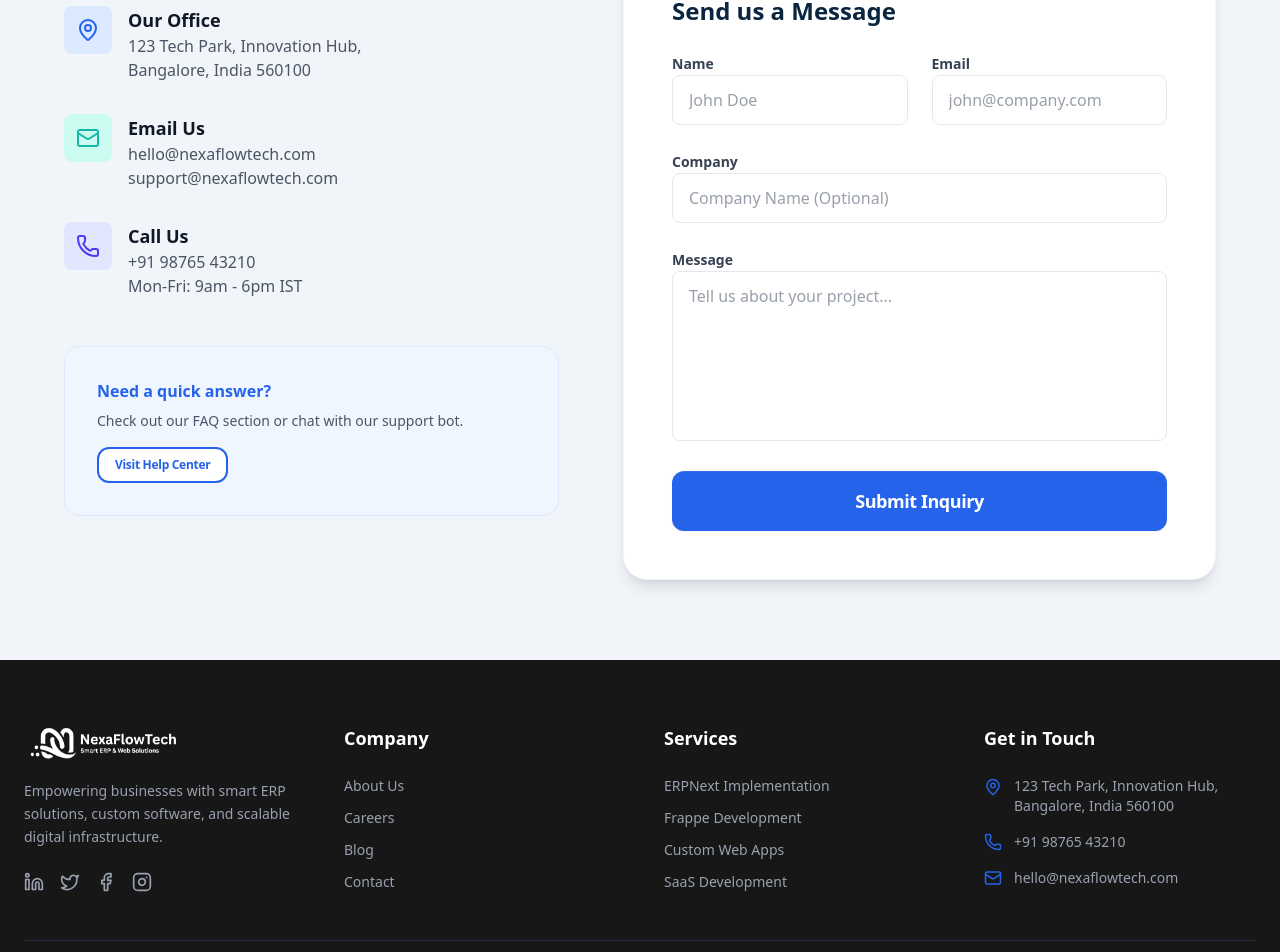
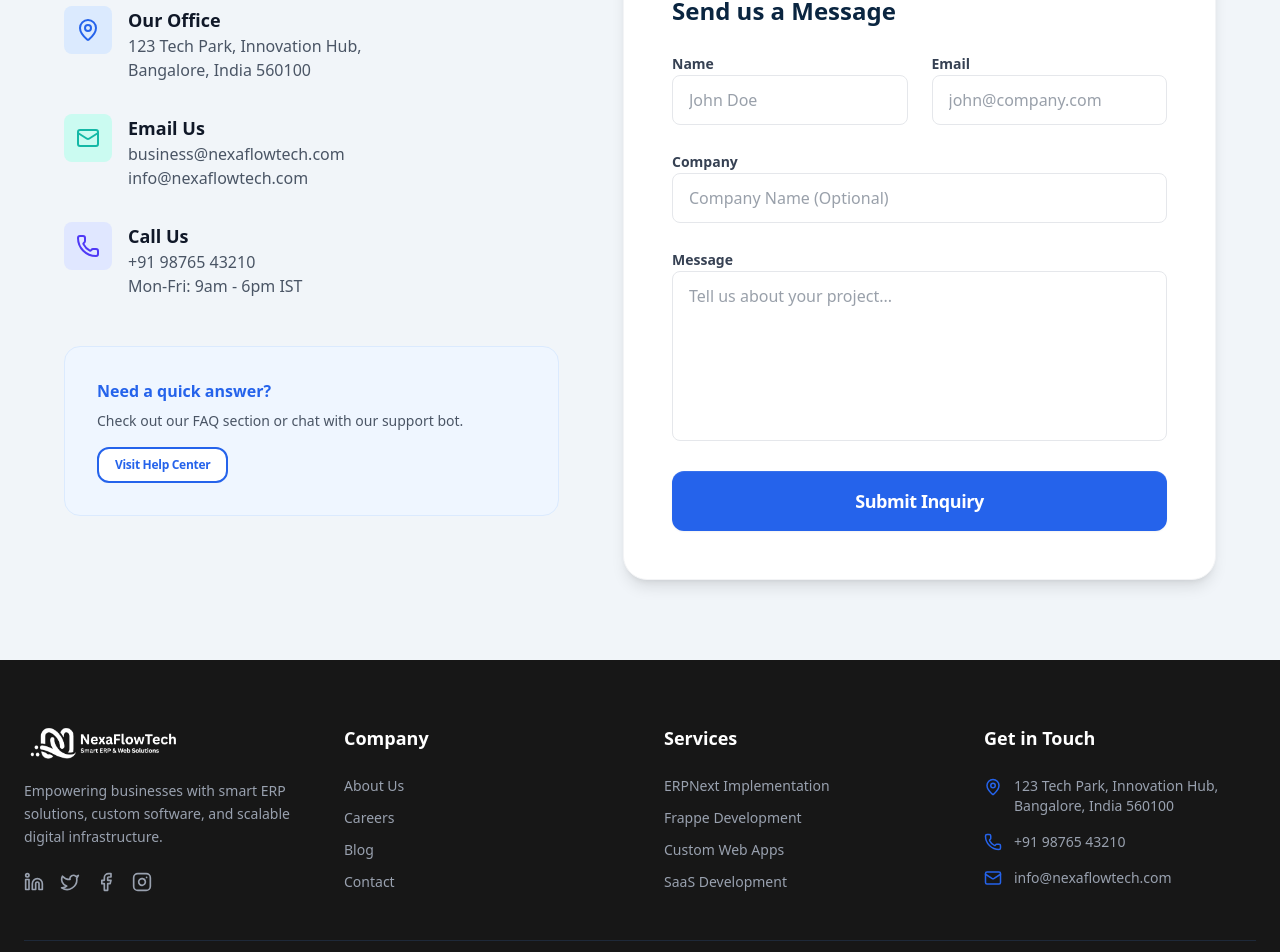
Before and after one commit to nexaflowtech/nexa-website, a Next.js app: page /contact in a window 1280 px wide. Shown: the part 458-1410 px from the top of the page. Built offline with nearby package versions, Linux system fonts and the light colour scheme.

Commit message:
contact update

```diff
--- a/src/app/contact/page.tsx
+++ b/src/app/contact/page.tsx
@@ -91,8 +91,8 @@
                             </div>
                             <div>
                                 <h3 className="text-lg font-semibold text-gray-900">Email Us</h3>
-                                <p className="text-gray-600">hello@nexaflowtech.com</p>
-                                <p className="text-gray-600">support@nexaflowtech.com</p>
+                                <p className="text-gray-600">business@nexaflowtech.com</p>
+                                <p className="text-gray-600">info@nexaflowtech.com</p>
                             </div>
                         </div>
 
--- a/src/components/layout/Footer.tsx
+++ b/src/components/layout/Footer.tsx
@@ -19,7 +19,7 @@
                             Empowering businesses with smart ERP solutions, custom software, and scalable digital infrastructure.
                         </p>
                         <div className="flex space-x-4 pt-2">
-                            <a href="#" className="text-gray-400 hover:text-primary-blue transition-colors">
+                            <a href="https://www.linkedin.com/company/nexaflowtech" className="text-gray-400 hover:text-primary-blue transition-colors">
                                 <Linkedin size={20} />
                             </a>
                             <a href="#" className="text-gray-400 hover:text-primary-blue transition-colors">
@@ -28,7 +28,7 @@
                             <a href="#" className="text-gray-400 hover:text-primary-blue transition-colors">
                                 <Facebook size={20} />
                             </a>
-                            <a href="#" className="text-gray-400 hover:text-primary-blue transition-colors">
+                            <a href="https://www.instagram.com/nexaflowtech007?igsh=MW5zcXRra2Q2bHF0cQ==" className="text-gray-400 hover:text-primary-blue transition-colors">
                                 <Instagram size={20} />
                             </a>
                         </div>
@@ -70,7 +70,7 @@
                             </li>
                             <li className="flex items-center space-x-3">
                                 <Mail size={18} className="text-primary-blue" />
-                                <span>hello@nexaflowtech.com</span>
+                                <span>info@nexaflowtech.com</span>
                             </li>
                         </ul>
                     </div>
```
